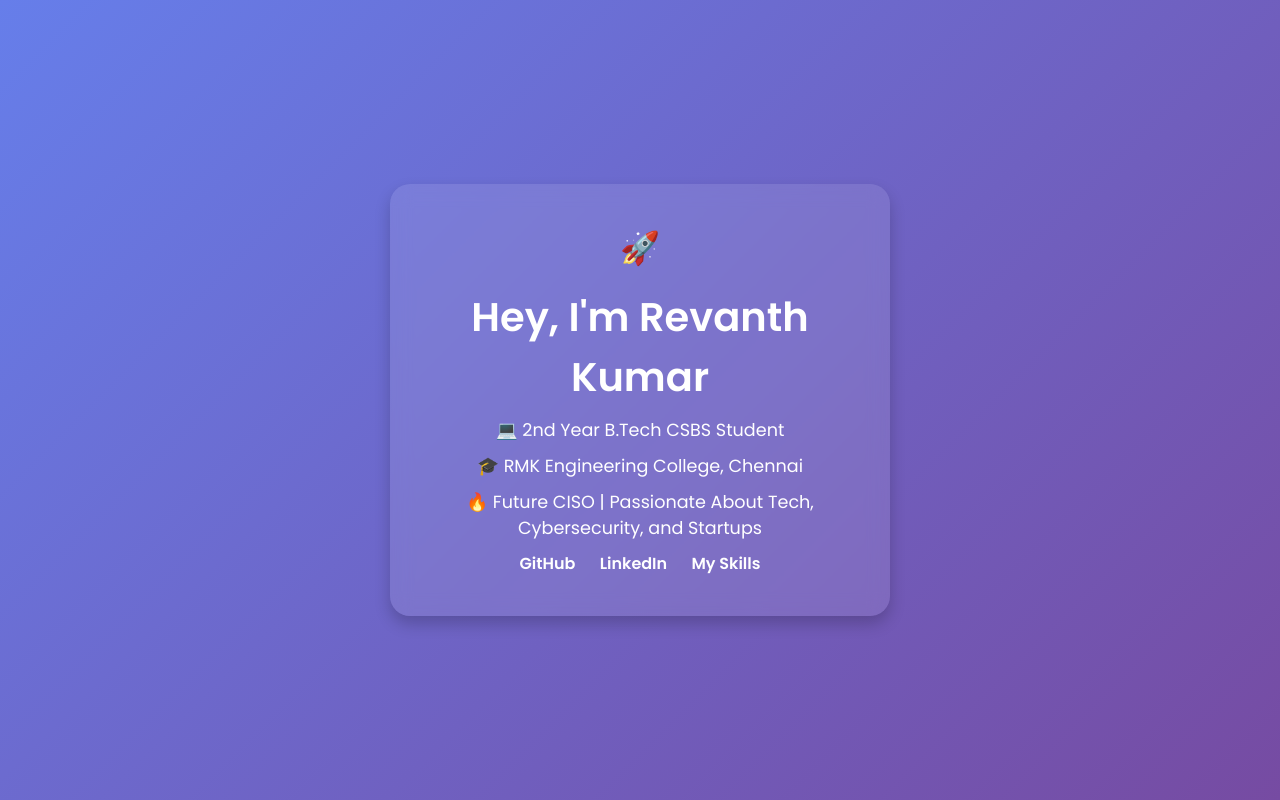
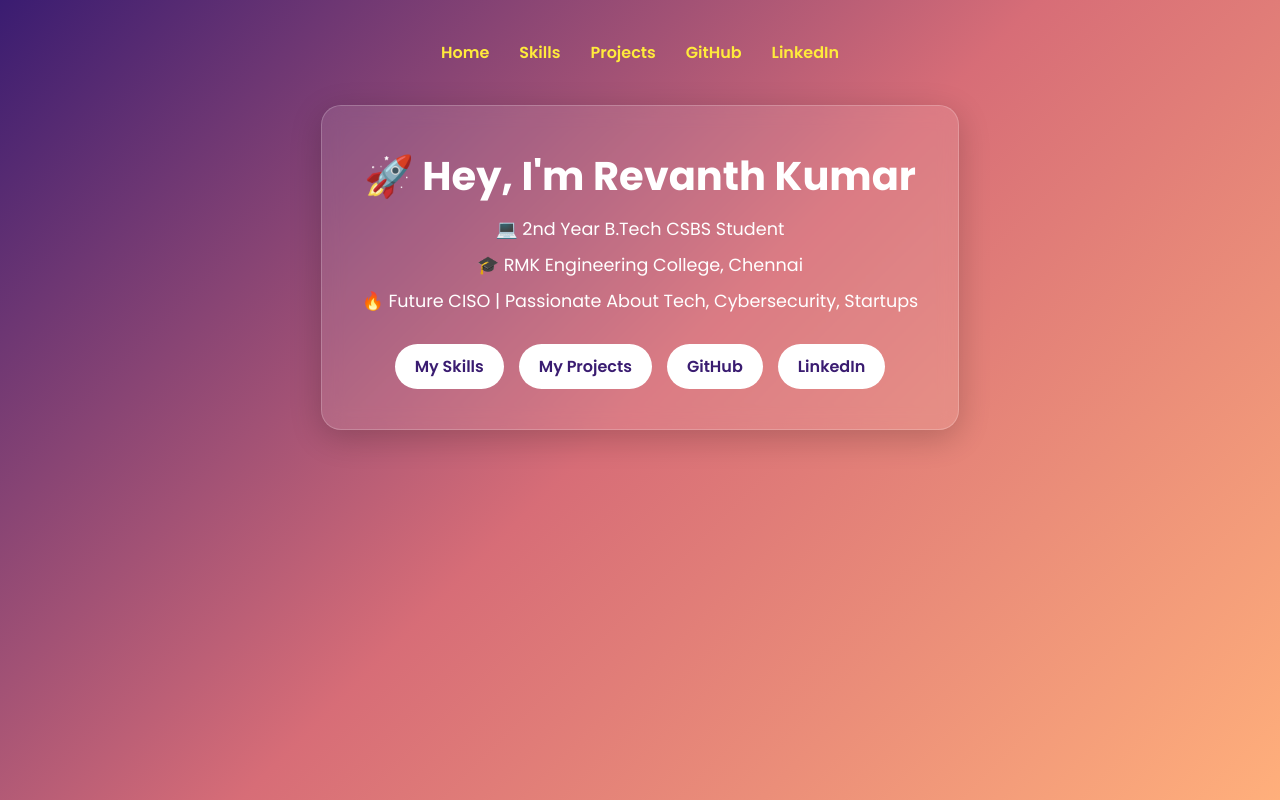
Before and after one commit to revanthkumar103/web-basics-practice, a plain HTML site: page index.html in a window 1280 px wide. Drawn offline with Linux system fonts and the light colour scheme.

Commit message:
💎 Upgraded homepage UI with glassmorphism & animations

```diff
--- a/index.html
+++ b/index.html
@@ -2,77 +2,119 @@
 <html lang="en">
 <head>
   <meta charset="UTF-8" />
-  <meta name="viewport" content="width=device-width, initial-scale=1.0" />
-  <title>Revanth Kumar | Student Portfolio</title>
-  <link href="https://fonts.googleapis.com/css2?family=Poppins:wght@400;600&display=swap" rel="stylesheet" />
+  <meta name="viewport" content="width=device-width, initial-scale=1.0"/>
+  <title>Revanth Kumar | Portfolio</title>
+  <link href="https://fonts.googleapis.com/css2?family=Poppins:wght@400;600;700&display=swap" rel="stylesheet"/>
   <style>
     * {
       margin: 0;
       padding: 0;
+      font-family: 'Poppins', sans-serif;
       box-sizing: border-box;
-      font-family: 'Poppins', sans-serif;
     }
 
     body {
-      background: linear-gradient(135deg, #667eea, #764ba2);
+      background: linear-gradient(135deg, #3a1c71, #d76d77, #ffaf7b);
       min-height: 100vh;
+      color: #fff;
       display: flex;
+      flex-direction: column;
       align-items: center;
-      justify-content: center;
-      color: #fff;
+      justify-content: start;
+      padding: 40px 20px;
     }
 
-    .card {
-      background: rgba(255, 255, 255, 0.1);
-      padding: 40px;
-      border-radius: 20px;
-      box-shadow: 0 8px 16px rgba(0, 0, 0, 0.2);
-      text-align: center;
-      max-width: 500px;
-      width: 90%;
-      backdrop-filter: blur(10px);
+    nav {
+      width: 100%;
+      max-width: 1000px;
+      display: flex;
+      justify-content: center;
+      gap: 30px;
+      margin-bottom: 40px;
     }
 
-    h1 {
+    nav a {
+      text-decoration: none;
+      color: #ffeb3b;
+      font-weight: 600;
+      transition: all 0.3s ease;
+    }
+
+    nav a:hover {
+      color: #ffffff;
+      text-shadow: 0 0 10px #fff;
+    }
+
+    .intro-card {
+      background: rgba(255, 255, 255, 0.1);
+      border-radius: 20px;
+      padding: 40px;
+      text-align: center;
+      max-width: 700px;
+      backdrop-filter: blur(10px);
+      box-shadow: 0 8px 32px rgba(0, 0, 0, 0.2);
+      border: 1px solid rgba(255, 255, 255, 0.2);
+    }
+
+    .intro-card h1 {
       font-size: 2.5rem;
       margin-bottom: 10px;
     }
 
-    p {
+    .intro-card p {
       font-size: 1.1rem;
-      margin-bottom: 10px;
+      margin: 10px 0;
     }
 
-    .links a {
-      color: #fff;
-      text-decoration: none;
-      margin: 0 10px;
-      font-weight: 600;
-      transition: 0.3s ease;
+    .buttons {
+      margin-top: 30px;
+      display: flex;
+      flex-wrap: wrap;
+      justify-content: center;
+      gap: 15px;
     }
 
-    .links a:hover {
-      color: #ffd700;
+    .buttons a {
+      padding: 10px 20px;
+      background-color: #fff;
+      color: #3a1c71;
+      border-radius: 30px;
+      font-weight: 600;
+      text-decoration: none;
+      transition: 0.3s;
     }
 
-    .emoji {
-      font-size: 2rem;
-      margin-bottom: 15px;
+    .buttons a:hover {
+      background-color: #3a1c71;
+      color: #fff;
+      transform: translateY(-2px);
+      box-shadow: 0 4px 15px rgba(0, 0, 0, 0.3);
     }
   </style>
 </head>
 <body>
-  <div class="card">
-    <div class="emoji">🚀</div>
-    <h1>Hey, I'm Revanth Kumar</h1>
+
+  <nav>
+    <a href="index.html">Home</a>
+    <a href="skills.html">Skills</a>
+    <a href="projects.html">Projects</a>
+    <a href="https://github.com/revanthkumar103" target="_blank">GitHub</a>
+    <a href="https://linkedin.com/in/revanth-kumar-92a27a336" target="_blank">LinkedIn</a>
+  </nav>
+
+  <div class="intro-card">
+    <h1>🚀 Hey, I'm Revanth Kumar</h1>
     <p>💻 2nd Year B.Tech CSBS Student</p>
     <p>🎓 RMK Engineering College, Chennai</p>
-    <p>🔥 Future CISO | Passionate About Tech, Cybersecurity, and Startups</p>
-     <div class="links">
-        <a href="https://github.com/revanthkumar103" target="_blank">GitHub</a>
-        <a href="https://linkedin.com/in/revanth-kumar-92a27a336" target="_blank">LinkedIn</a>
-        <a href="skills.html">My Skills</a>
-      </div>
+    <p>🔥 Future CISO | Passionate About Tech, Cybersecurity, Startups</p>
+
+    <div class="buttons">
+      <a href="skills.html">My Skills</a>
+      <a href="projects.html">My Projects</a>
+      <a href="https://github.com/revanthkumar103" target="_blank">GitHub</a>
+      <a href="https://linkedin.com/in/revanth-kumar-92a27a336" target="_blank">LinkedIn</a>
+    </div>
   </div>
+
 </body>
 </html>
```
